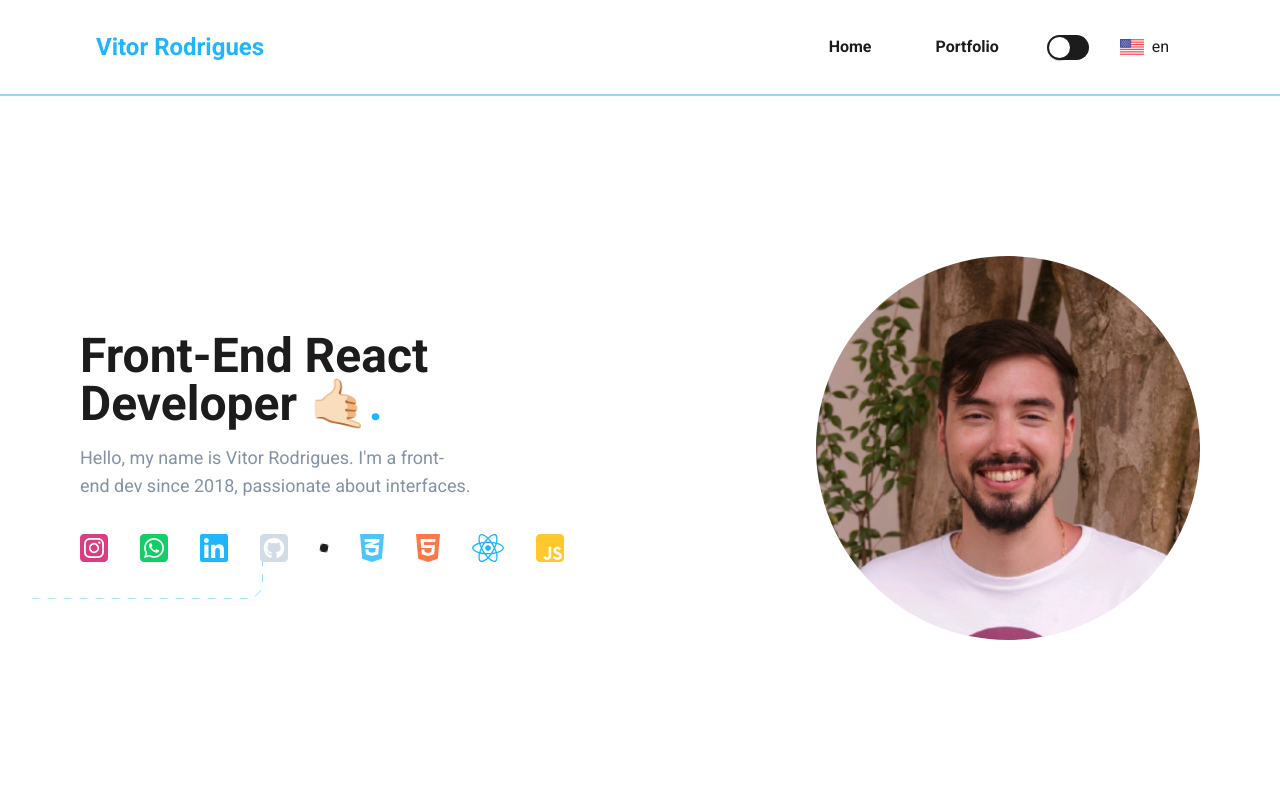
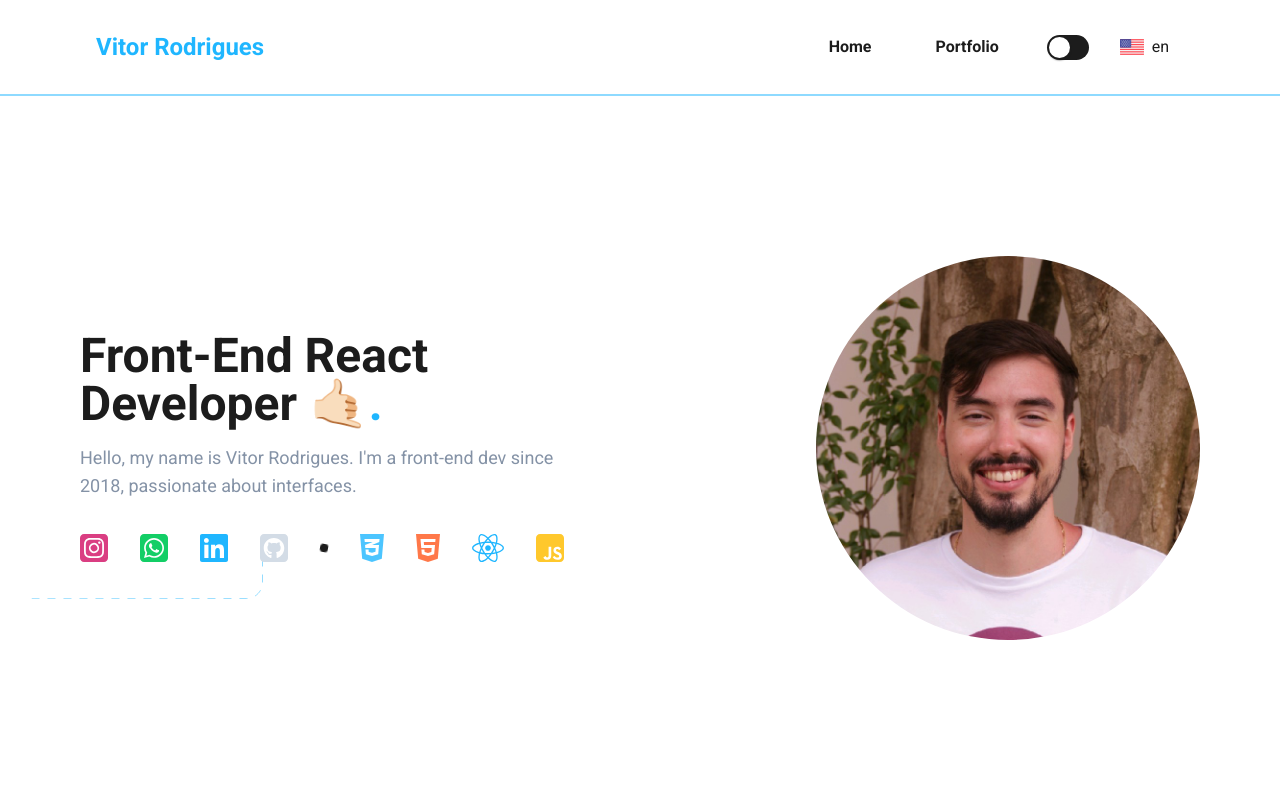
Before and after one commit to virtorodrigues/landing-page-vitor, a Next.js app: page / in a window 1280 px wide. Shown: the top 800 px of the page. Built offline with nearby package versions, Linux system fonts and the light colour scheme.

Commit message:
fix: remove balancer from text about me

```diff
--- a/src/components/Home/index.tsx
+++ b/src/components/Home/index.tsx
@@ -39,7 +39,7 @@ export const Home = () => {
               </Balancer>
             </h1>
             <p className="mt-4 text-lg text-gray xs:text-center lg:text-left">
-              <Balancer>{aboutMeText}</Balancer>
+              {aboutMeText}
             </p>
 
             <IconsSection />
```
